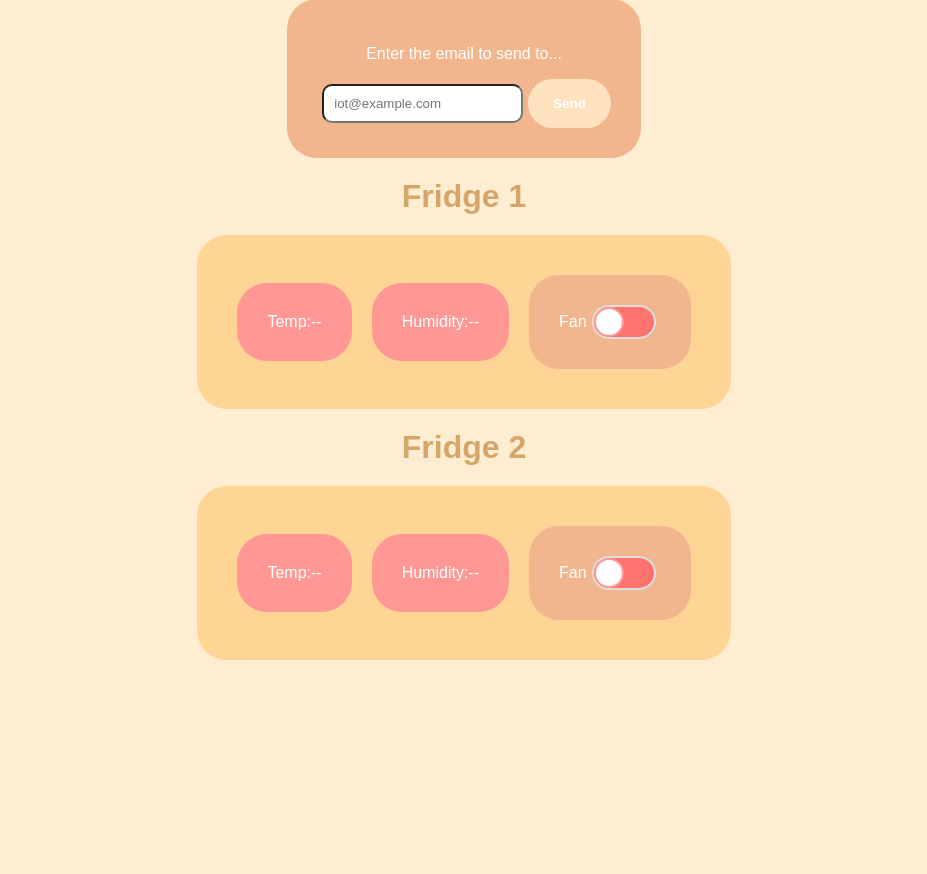
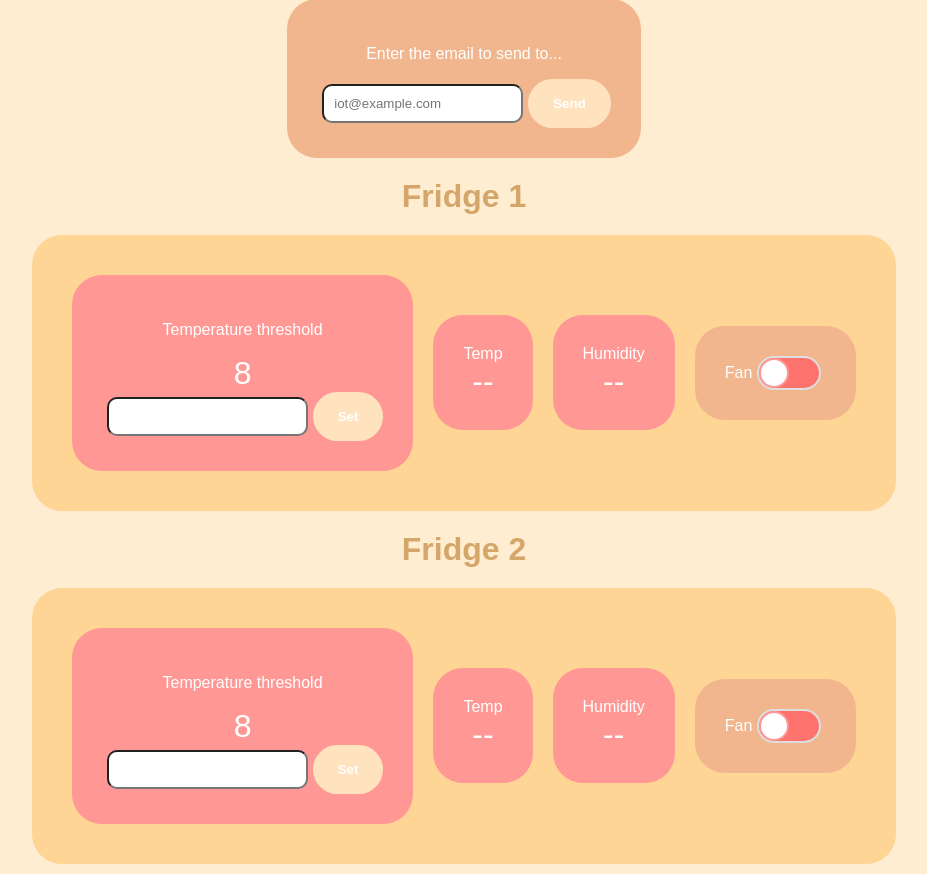
Before and after one commit to MEERABLK/iot-project, a Flask app: page /fridges in a window 1280 px wide. Shown: the part 203-1077 px from the top of the page, without its empty margins (176-1103 px from the left). Before the commit the page ends 863 px from the top, so only its background shows below. Run offline with Flask 3, Linux system fonts and the light colour scheme.

Commit message:
Implemented set threshold interfaces and logic

```diff
--- a/index.py
+++ b/index.py
@@ -27,6 +27,7 @@ def fridges():
     # )
     return render_template(
         'fridges.html',
+        threshold=controller.threshold,
         fridge1_temp=controller.get_fridge1_temp(),
         fridge1_humidity=controller.get_fridge1_humidity(),
         fridge2_temp=controller.get_fridge2_temp(),
@@ -39,9 +40,21 @@ def handle_send_email():
 
     if email:
         controller.monitor_temperatures(email)
-        flash("Email sent!", "success")
+        flash("Email sent!", "mail success")
     else:
-        flash("Invalid email", "error")
+        flash("Invalid email", "mail error")
+
+    return redirect(url_for('fridges'))
+
+@app.route('/set_threshold/<int:fridge_id>', methods=['POST'])
+def handle_set_threshold(fridge_id):
+    threshold = request.form.get('threshold', '')
+
+    try:
+        # controller.threshold = float(threshold)
+        flash("Threshold updated", f"temp{fridge_id} success")
+    except (TypeError, ValueError):
+        flash("Invalid value", f"temp{fridge_id} error")
 
     return redirect(url_for('fridges'))
 
@@ -56,7 +69,6 @@ def handle_fan():
             gpio.spinMotor()
         else :
             gpio.stopMotor()
-
 
     return jsonify({"status": "success"})
 
--- a/scripts/controller.py
+++ b/scripts/controller.py
@@ -20,9 +20,13 @@ class Controller:
         self.data = data
         self.email_address = EMAIL_ADDRESS
         self.email_password = EMAIL_PASSWORD
+
         self.last_email_time = time.time()
 
         self.fridge1_alert_sent = False
+
+        self.threshold = 8
+
 
     def start(self):
         # Start MQTT listener
@@ -128,7 +132,7 @@ class Controller:
                 print("Turning on fan...")
 
 
-    def monitor_temperatures(self, recipient, threshold=8):
+    def monitor_temperatures(self, recipient):
         fridge1_alert_sent = False
         fridge2_alert_sent = False
 
@@ -142,7 +146,7 @@ class Controller:
             if f1 is not None:
                 print(f"Fridge 1: {f1}°C")
 
-                if f1 > threshold:
+                if f1 > self.threshold:
                     print("⚠️ Fridge 1 temperature too high!")
 
                     # Send email once
@@ -175,7 +179,7 @@ class Controller:
             if f2 is not None:
                 print(f"Fridge 2: {f2}°C")
 
-                if f2 > threshold:
+                if f2 > self.threshold:
                     print("⚠️ Fridge 2 temperature too high!")
 
                     # Send email once
--- a/static/css/style.css
+++ b/static/css/style.css
@@ -66,7 +66,7 @@ button {
     color: red;
 }
 
-#email-form {
+.form {
     display: flex;
 }
 
@@ -197,3 +197,7 @@ button {
     transform: translateX(calc(60px - (100% - 4px) - 4px));
     border-color: #96ff9c;
 }
+
+.display-value {
+    font-size: 2rem;
+}
--- a/templates/fridges.html
+++ b/templates/fridges.html
@@ -15,16 +15,18 @@
         <h3>Send email</h3>
         <div class="collection collection-vertical collection-shade-1">
             <p>Enter the email to send to...</p>
-            <form action="/send_email" method="POST" id="email-form">
+            <form action="/send_email" method="POST" id="email-form" class="form">
                 <input type="email" name="email" id="email" required="true" placeholder="iot@example.com">
-                <button class="button" type="submit">
-                    Send
-                </button>
+                <button class="button" type="submit">Send</button>
             </form>
             {% with messages = get_flashed_messages(with_categories=true) %}
             {% if messages %}
                 {% for category, message in messages %}
-                <div class="alert {{ category }}">{{ message }}</div>
+                {% if category.startswith('mail') %}
+                    <div class="alert {{ category }}">
+                    {{ message }}
+                    </div>
+                {% endif %}
                 {% endfor %}
             {% endif %}
             {% endwith %}
@@ -32,8 +34,33 @@
 
         <h3>Fridge 1</h3>
         <div class="collection collection-shade-2">
-            <div class="collection collection-shade-3">Temp: <span id="f1_temp">--</span></div>
-            <div class="collection collection-shade-3">Humidity: <span id="f1_humidity">--</span></div>
+            <div class="collection collection-vertical collection-shade-3">
+                <p>Temperature threshold</p>
+                <div class="display-value">{{ threshold }}</div>
+                <form action="/set_threshold/1" method="POST" id="threshold-form" class="form">
+                    <input type="number" name="threshold" id="threshold">
+                    <button class="button" type="submit">Set</button>
+                </form>
+                {% with messages = get_flashed_messages(with_categories=true) %}
+                {% if messages %}
+                    {% for category, message in messages %}
+                    {% if category.startswith('temp1') %}
+                        <div class="alert {{ category }}">
+                        {{ message }}
+                        </div>
+                    {% endif %}
+                    {% endfor %}
+                {% endif %}
+                {% endwith %}
+            </div>
+            <div class="collection collection-vertical collection-shade-3">
+                <div>Temp</div>
+                <div id="f1_temp" class="display-value">--</div>
+            </div>
+            <div class="collection collection-vertical collection-shade-3">
+                <div>Humidity</div>
+                <div id="f1_humidity" class="display-value">--</div>
+            </div>
             <div class="collection collection-shade-1">
                 Fan
                 <div class="toggle-body" id="fridge1-toggle">
@@ -44,8 +71,33 @@
 
         <h3>Fridge 2</h3>
         <div class="collection collection-shade-2">
-            <div class="collection collection-shade-3">Temp: <span id="f2_temp">--</span></div>
-            <div class="collection collection-shade-3">Humidity: <span id="f2_humidity">--</span></div>
+            <div class="collection collection-vertical collection-shade-3">
+                <p>Temperature threshold</p>
+                <div class="display-value">{{ threshold }}</div>
+                <form action="/set_threshold/2" method="POST" id="threshold-form" class="form">
+                    <input type="number" name="threshold" id="threshold">
+                    <button class="button" type="submit">Set</button>
+                </form>
+                {% with messages = get_flashed_messages(with_categories=true) %}
+                {% if messages %}
+                    {% for category, message in messages %}
+                    {% if category.startswith('temp2') %}
+                        <div class="alert {{ category }}">
+                        {{ message }}
+                        </div>
+                    {% endif %}
+                    {% endfor %}
+                {% endif %}
+                {% endwith %}
+            </div>
+            <div class="collection collection-vertical collection-shade-3">
+                <div>Temp</div>
+                <div id="f2_temp" class="display-value">--</div>
+            </div>
+            <div class="collection collection-vertical collection-shade-3">
+                <div>Humidity</div>
+                <div id="f2_humidity" class="display-value">--</div>
+            </div>
             <div class="collection collection-shade-1">
                 Fan
                 <div class="toggle-body" id="fridge2-toggle">
```
Also changed, not shown: 2 other files.
